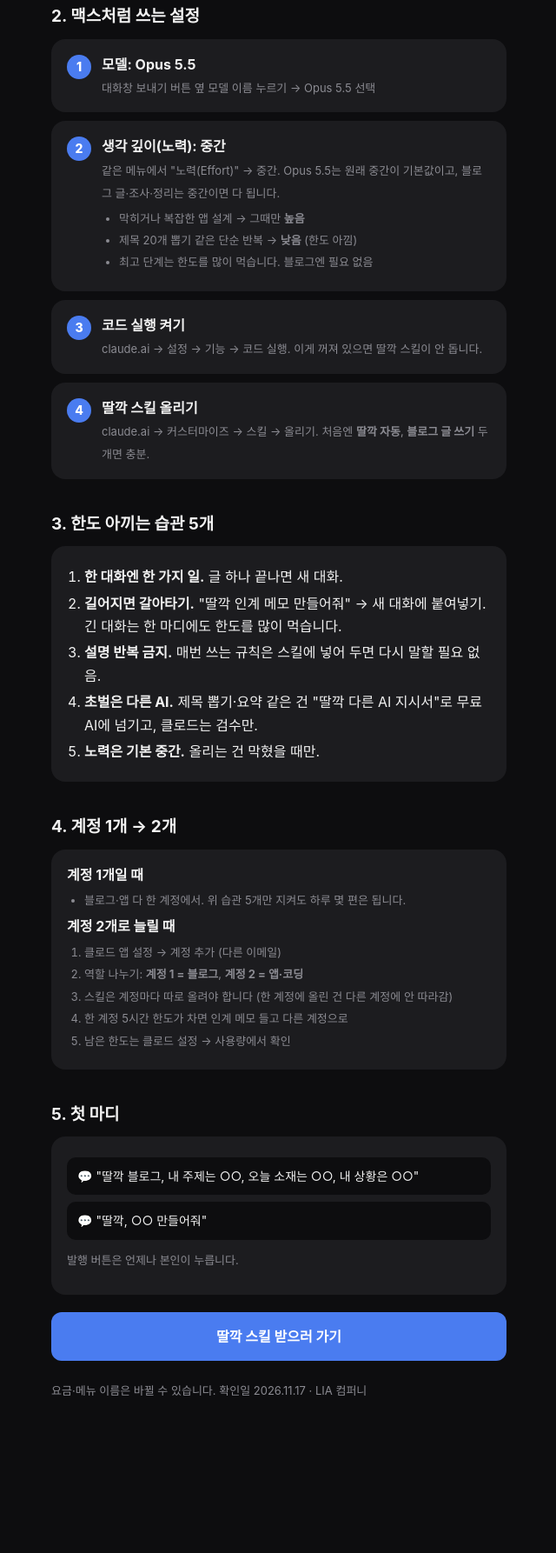
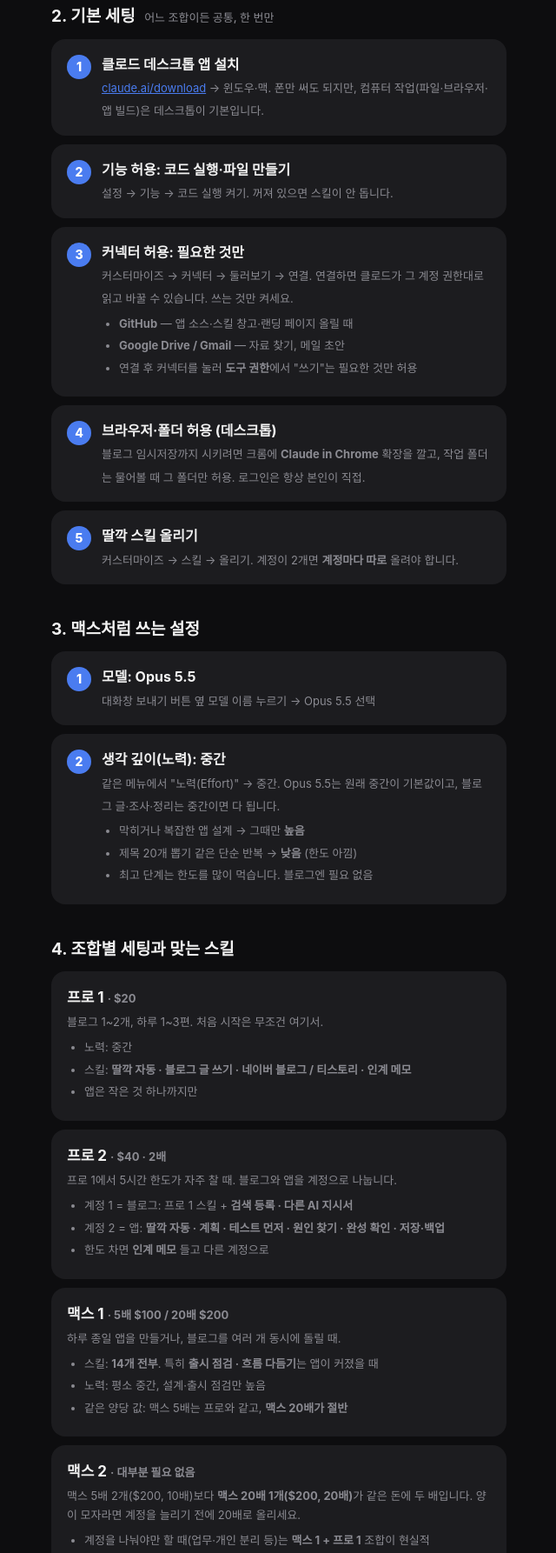
Before and after one commit to 7468rrfy7y-wq/7468rrfy7y-wq.github.io, a plain HTML site: page ddalggak/setup.html in a window 1280 px wide. Shown: the part 736-2522 px from the top of the page at 87% size, without its empty margins (319-959 px from the left). Before the commit the page ends 2420 px from the top, so only its background shows below. Drawn offline with Linux system fonts and the light colour scheme.

Commit message:
딸깍 세팅 설명서: 기본 세팅(데스크톱·기능·커넥터·브라우저) + 조합별(프로1·프로2·맥스1·맥스2) 맞는 스킬
Co-Authored-By: Claude Opus 5.5 <noreply@anthropic.com>
Claude-Session: https://claude.ai/code/session_013iHaGBcQY6Qu5sSH3tEEWb

```diff
--- a/ddalggak/setup.html
+++ b/ddalggak/setup.html
@@ -53,7 +53,44 @@ li{margin:4px 0}
     <p class="note" style="margin:6px 0 0">5시간 한도가 자주 차면 그때 계정 1개 추가 ($40에 2배). 맥스 5배는 하루 종일 코딩·앱 만들 때나 생각하세요.</p>
   </div>
 
-  <h2>2. 맥스처럼 쓰는 설정</h2>
+  <h2>2. 기본 세팅 <small>어느 조합이든 공통, 한 번만</small></h2>
+  <div class="card">
+    <div class="step"><div class="num">1</div><div>
+      <b>클로드 데스크톱 앱 설치</b><br>
+      <span class="note"><a href="https://claude.ai/download" target="_blank" rel="noopener">claude.ai/download</a> → 윈도우·맥. 폰만 써도 되지만, 컴퓨터 작업(파일·브라우저·앱 빌드)은 데스크톱이 기본입니다.</span>
+    </div></div>
+  </div>
+  <div class="card">
+    <div class="step"><div class="num">2</div><div>
+      <b>기능 허용: 코드 실행·파일 만들기</b><br>
+      <span class="note">설정 → 기능 → 코드 실행 켜기. 꺼져 있으면 스킬이 안 돕니다.</span>
+    </div></div>
+  </div>
+  <div class="card">
+    <div class="step"><div class="num">3</div><div>
+      <b>커넥터 허용: 필요한 것만</b><br>
+      <span class="note">커스터마이즈 → 커넥터 → 둘러보기 → 연결. 연결하면 클로드가 그 계정 권한대로 읽고 바꿀 수 있습니다. 쓰는 것만 켜세요.</span>
+      <ul class="note">
+        <li><b>GitHub</b> — 앱 소스·스킬 창고·랜딩 페이지 올릴 때</li>
+        <li><b>Google Drive / Gmail</b> — 자료 찾기, 메일 초안</li>
+        <li>연결 후 커넥터를 눌러 <b>도구 권한</b>에서 "쓰기"는 필요한 것만 허용</li>
+      </ul>
+    </div></div>
+  </div>
+  <div class="card">
+    <div class="step"><div class="num">4</div><div>
+      <b>브라우저·폴더 허용 (데스크톱)</b><br>
+      <span class="note">블로그 임시저장까지 시키려면 크롬에 <b>Claude in Chrome</b> 확장을 깔고, 작업 폴더는 물어볼 때 그 폴더만 허용. 로그인은 항상 본인이 직접.</span>
+    </div></div>
+  </div>
+  <div class="card">
+    <div class="step"><div class="num">5</div><div>
+      <b>딸깍 스킬 올리기</b><br>
+      <span class="note">커스터마이즈 → 스킬 → 올리기. 계정이 2개면 <b>계정마다 따로</b> 올려야 합니다.</span>
+    </div></div>
+  </div>
+
+  <h2>3. 맥스처럼 쓰는 설정</h2>
   <div class="card">
     <div class="step"><div class="num">1</div><div>
       <b>모델: Opus 5.5</b><br>
@@ -71,20 +108,43 @@ li{margin:4px 0}
       </ul>
     </div></div>
   </div>
+  <h2>4. 조합별 세팅과 맞는 스킬</h2>
   <div class="card">
-    <div class="step"><div class="num">3</div><div>
-      <b>코드 실행 켜기</b><br>
-      <span class="note">claude.ai → 설정 → 기능 → 코드 실행. 이게 꺼져 있으면 딸깍 스킬이 안 돕니다.</span>
-    </div></div>
+    <div class="big">프로 1 <span class="note">· $20</span></div>
+    <p class="note" style="margin:4px 0 8px">블로그 1~2개, 하루 1~3편. 처음 시작은 무조건 여기서.</p>
+    <ul class="note">
+      <li>노력: 중간</li>
+      <li>스킬: <b>딸깍 자동 · 블로그 글 쓰기 · 네이버 블로그 / 티스토리 · 인계 메모</b></li>
+      <li>앱은 작은 것 하나까지만</li>
+    </ul>
   </div>
   <div class="card">
-    <div class="step"><div class="num">4</div><div>
-      <b>딸깍 스킬 올리기</b><br>
-      <span class="note">claude.ai → 커스터마이즈 → 스킬 → 올리기. 처음엔 <b>딸깍 자동</b>, <b>블로그 글 쓰기</b> 두 개면 충분.</span>
-    </div></div>
+    <div class="big">프로 2 <span class="note">· $40 · 2배</span></div>
+    <p class="note" style="margin:4px 0 8px">프로 1에서 5시간 한도가 자주 찰 때. 블로그와 앱을 계정으로 나눕니다.</p>
+    <ul class="note">
+      <li>계정 1 = 블로그: 프로 1 스킬 + <b>검색 등록 · 다른 AI 지시서</b></li>
+      <li>계정 2 = 앱: <b>딸깍 자동 · 계획 · 테스트 먼저 · 원인 찾기 · 완성 확인 · 저장·백업</b></li>
+      <li>한도 차면 <b>인계 메모</b> 들고 다른 계정으로</li>
+    </ul>
+  </div>
+  <div class="card">
+    <div class="big">맥스 1 <span class="note">· 5배 $100 / 20배 $200</span></div>
+    <p class="note" style="margin:4px 0 8px">하루 종일 앱을 만들거나, 블로그를 여러 개 동시에 돌릴 때.</p>
+    <ul class="note">
+      <li>스킬: <b>14개 전부</b>. 특히 <b>출시 점검 · 흐름 다듬기</b>는 앱이 커졌을 때</li>
+      <li>노력: 평소 중간, 설계·출시 점검만 높음</li>
+      <li>같은 양당 값: 맥스 5배는 프로와 같고, <b>맥스 20배가 절반</b></li>
+    </ul>
+  </div>
+  <div class="card">
+    <div class="big">맥스 2 <span class="note">· 대부분 필요 없음</span></div>
+    <p class="note" style="margin:4px 0 8px">맥스 5배 2개($200, 10배)보다 <b>맥스 20배 1개($200, 20배)</b>가 같은 돈에 두 배입니다. 양이 모자라면 계정을 늘리기 전에 20배로 올리세요.</p>
+    <ul class="note">
+      <li>계정을 나눠야만 할 때(업무·개인 분리 등)는 <b>맥스 1 + 프로 1</b> 조합이 현실적</li>
+    </ul>
   </div>
 
-  <h2>3. 한도 아끼는 습관 5개</h2>
+  <h2>5. 한도 아끼는 습관 5개</h2>
   <div class="card">
     <ol>
       <li><b>한 대화엔 한 가지 일.</b> 글 하나 끝나면 새 대화.</li>
@@ -95,21 +155,7 @@ li{margin:4px 0}
     </ol>
   </div>
 
-  <h2>4. 계정 1개 → 2개</h2>
-  <div class="card">
-    <b>계정 1개일 때</b>
-    <ul class="note"><li>블로그·앱 다 한 계정에서. 위 습관 5개만 지켜도 하루 몇 편은 됩니다.</li></ul>
-    <b>계정 2개로 늘릴 때</b>
-    <ol class="note">
-      <li>클로드 앱 설정 → 계정 추가 (다른 이메일)</li>
-      <li>역할 나누기: <b>계정 1 = 블로그</b>, <b>계정 2 = 앱·코딩</b></li>
-      <li>스킬은 계정마다 따로 올려야 합니다 (한 계정에 올린 건 다른 계정에 안 따라감)</li>
-      <li>한 계정 5시간 한도가 차면 인계 메모 들고 다른 계정으로</li>
-      <li>남은 한도는 클로드 설정 → 사용량에서 확인</li>
-    </ol>
-  </div>
-
-  <h2>5. 첫 마디</h2>
+  <h2>6. 첫 마디</h2>
   <div class="card">
     <div class="say">💬 "딸깍 블로그, 내 주제는 ○○, 오늘 소재는 ○○, 내 상황은 ○○"</div>
     <div class="say">💬 "딸깍, ○○ 만들어줘"</div>
```
